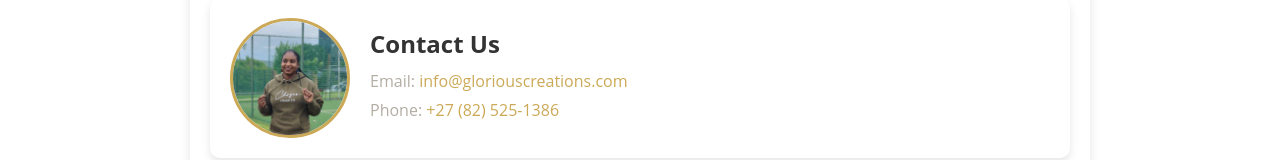
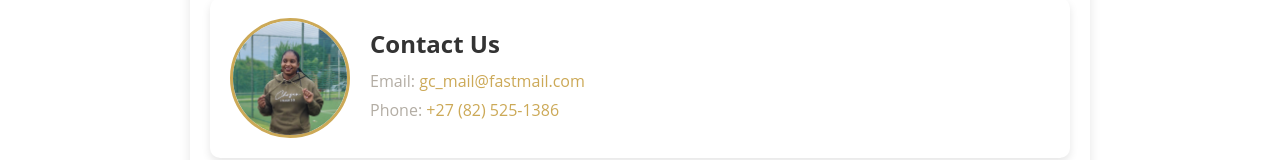
Before and after one commit to joshchif3/FGC, a React (Vite) app: page /contact in a window 1280 px wide. Shown: the part 202-362 px from the top of the page. Built offline with nearby package versions, Linux system fonts and the light colour scheme.

Commit message:
api chnages

```diff
--- a/src/components/ContactsPage.jsx
+++ b/src/components/ContactsPage.jsx
@@ -60,7 +60,7 @@ function ContactsPage() {
         <div className="contact-manager-info">
           <h3>Contact Us</h3>
           <div className="contact-manager-details">
-            <p>Email: <a href="mailto:gc_mail@fastmail.com">info@gloriouscreations.com</a></p>
+            <p>Email: <a href="mailto:gc_mail@fastmail.com">gc_mail@fastmail.com</a></p>
             <p>Phone: <a href="tel:+27825251386">+27 (82) 525-1386</a></p>
           </div>
         </div>
```
